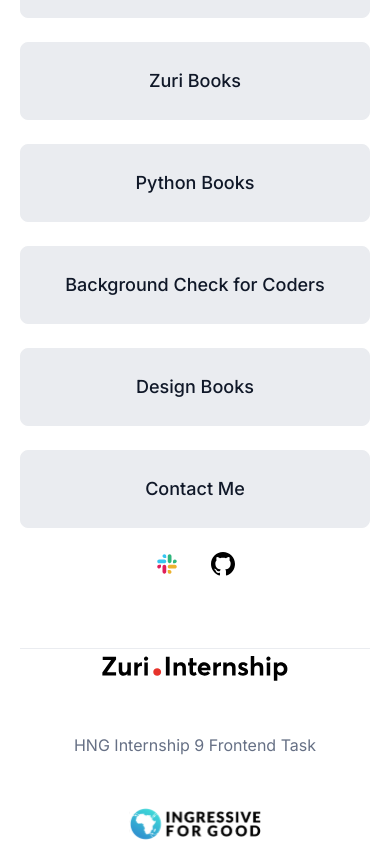
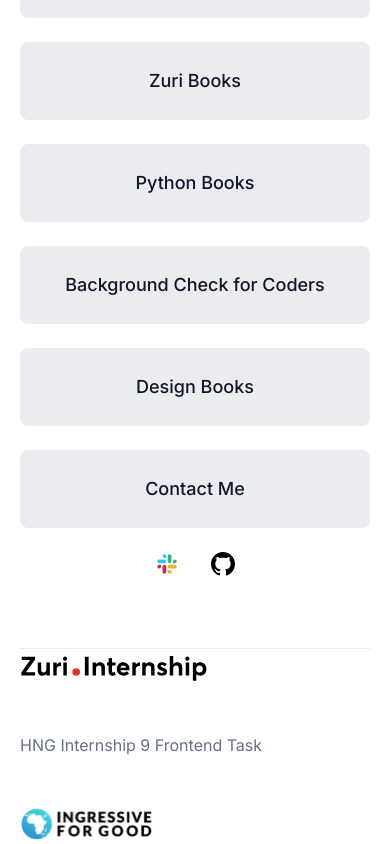
Before and after one commit to iamgreatoni/LinkTree_HNG, a React (Vite) app: page / in a window 390 px wide. Shown: the part 424-1268 px from the top of the page. Built offline with nearby package versions, Linux system fonts and the light colour scheme.

Commit message:
style: Style update

```diff
--- a/src/components/Footer/Footer.css
+++ b/src/components/Footer/Footer.css
@@ -116,9 +116,10 @@
     display: flex;
     justify-content: space-between;
     flex-direction: column;
-    align-items: center;
+    align-items: start;
     gap: 24px;
     width: 350px;
+    padding-left: 0;
   }
 }
 
@@ -126,16 +127,9 @@
 @media screen and (max-width: 350px) {
   .footer {
     max-width: 250px;
-    height: 196px;
-    padding: 0;
   }
 
   .footer__container {
-    display: flex;
-    justify-content: space-between;
-    flex-direction: column;
-    align-items: center;
-    gap: 24px;
     width: 250px;
   }
 }
```
